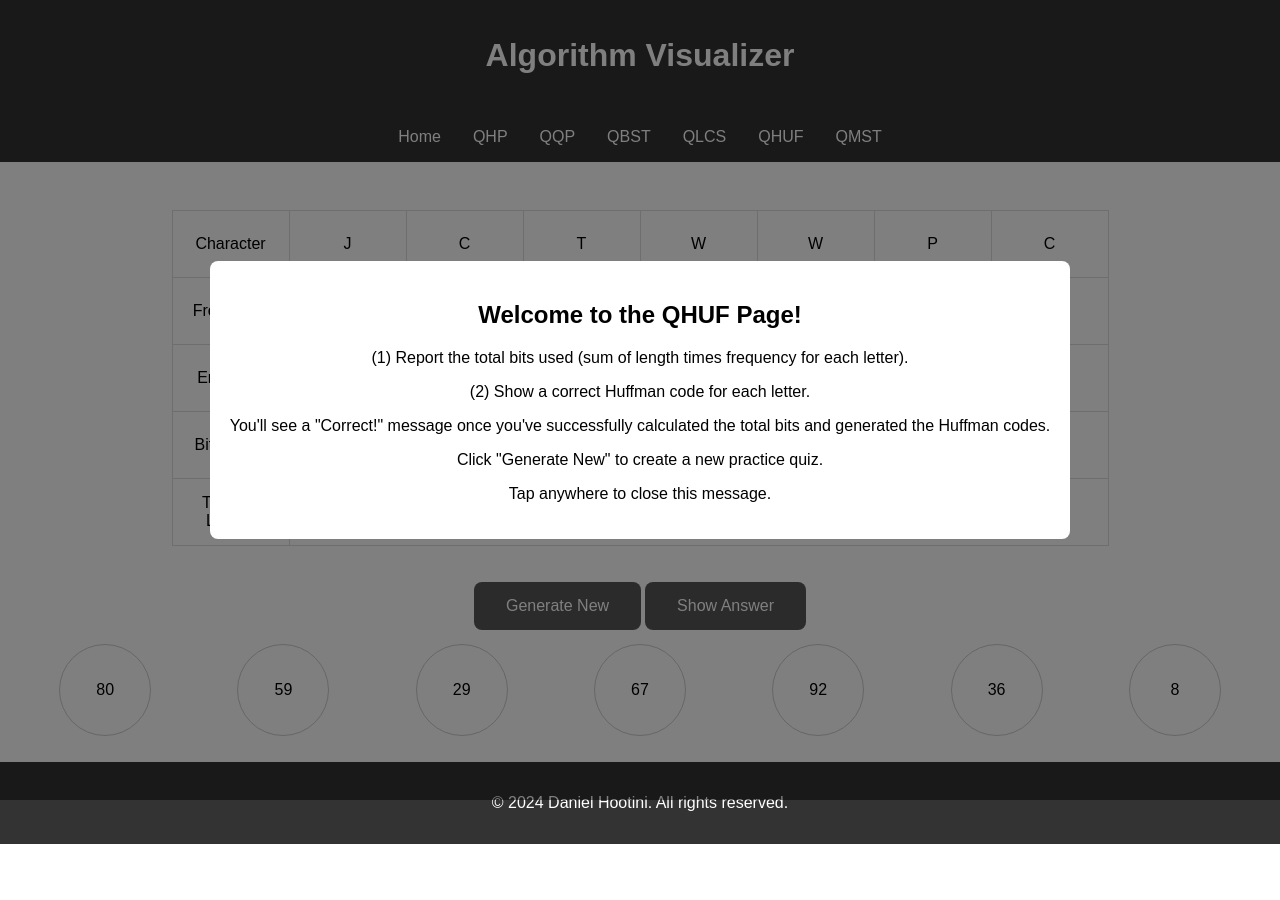
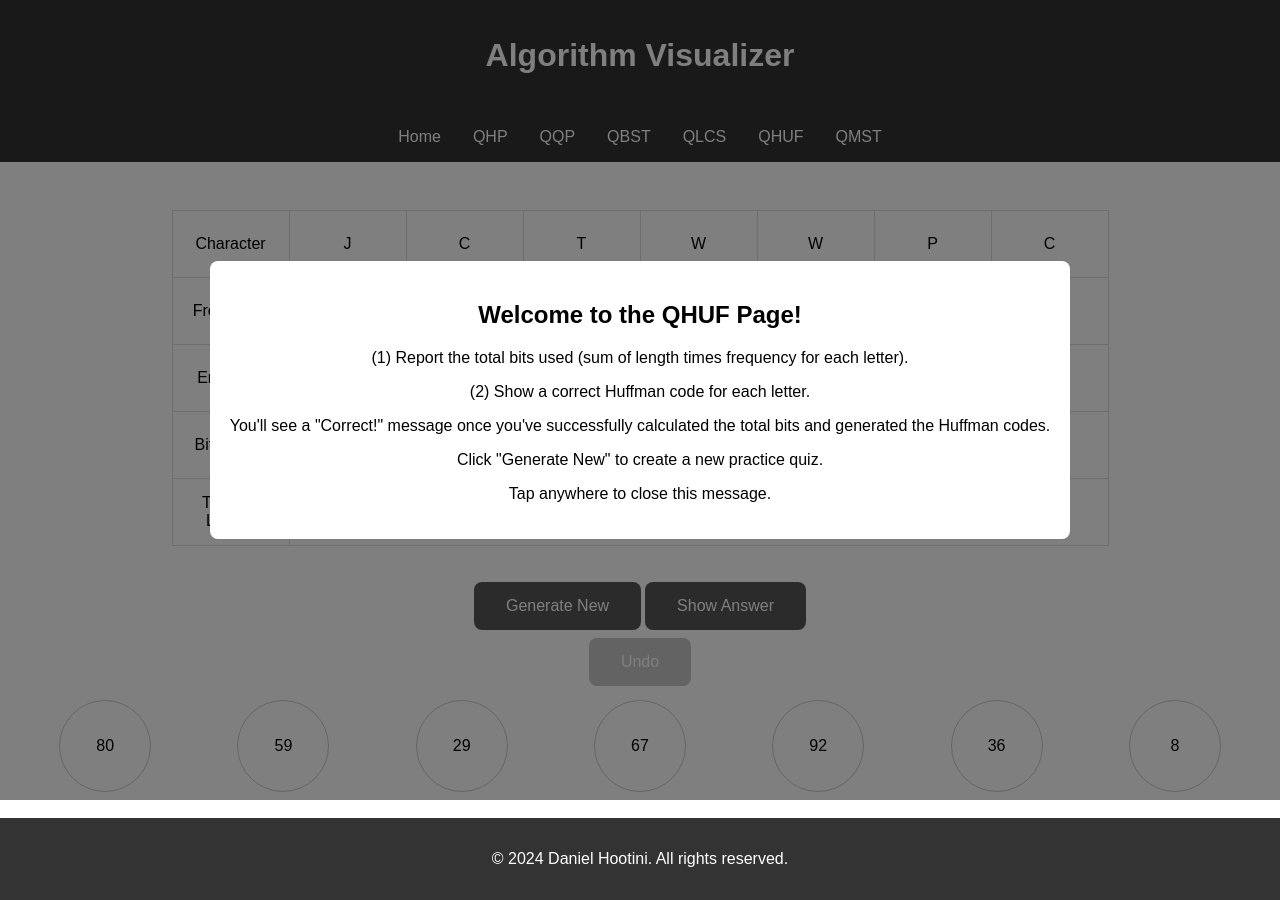
Before and after one commit to DanielH987/algorithm-visualizer, a React (Create React App) app: page /qhuf in a window 1280 px wide. Before the commit the page ends 844 px from the top, so only its background shows below. Built offline with nearby package versions, Linux system fonts and the light colour scheme.

Commit message:
refactor: Save state history for revert feature in HuffmanTree component

```diff
--- a/src/components/Huffman/HuffmanTree.js
+++ b/src/components/Huffman/HuffmanTree.js
@@ -52,9 +52,13 @@ const HuffmanTree = ({ randomNumbers }) => {
     const [dropdownPosition, setDropdownPosition] = useState(null);
     const [showDropdown, setShowDropdown] = useState(false);
     const [pendingMove, setPendingMove] = useState(null);
+    const [history, setHistory] = useState([]); // State to keep track of history for revert feature
     const dropdownRef = useRef(null);
 
     const moveNode = (fromIndex, toIndex, shouldAddNodes = false) => {
+        // Save the current state to the history before making changes
+        setHistory(prevHistory => [...prevHistory, { numbers, colspans }]);
+
         setNumbers((prevNumbers) => {
             const updatedNumbers = [...prevNumbers];
             const updatedColspans = [...colspans];
@@ -101,7 +105,6 @@ const HuffmanTree = ({ randomNumbers }) => {
         return true;
     };
 
-
     const handleOptionSelect = (option) => {
         if (pendingMove) {
             if (option === 'Swap Nodes') {
@@ -116,6 +119,15 @@ const HuffmanTree = ({ randomNumbers }) => {
         }
         setPendingMove(null);
         setShowDropdown(false);
+    };
+
+    const revertLastAction = () => {
+        if (history.length > 0) {
+            const lastState = history.pop(); // Get the last state from history
+            setNumbers(lastState.numbers);
+            setColspans(lastState.colspans);
+            setHistory([...history]); // Update history without the last state
+        }
     };
 
     useEffect(() => {
@@ -137,6 +149,10 @@ const HuffmanTree = ({ randomNumbers }) => {
     }, [showDropdown]);
 
     return (
+        <div>
+            <div style={{ display: 'flex', justifyContent: 'center' }}>
+                <button className='styled-button' onClick={revertLastAction} disabled={history.length === 0}>Undo</button>
+            </div>
             <table className="huffman-tree">
                 <tbody>
                     <tr>
@@ -169,6 +185,7 @@ const HuffmanTree = ({ randomNumbers }) => {
                     </div>
                 )}
             </table>
+        </div>
     );
 }
 
```
Lines whose indentation alone changed are shown as unchanged.
